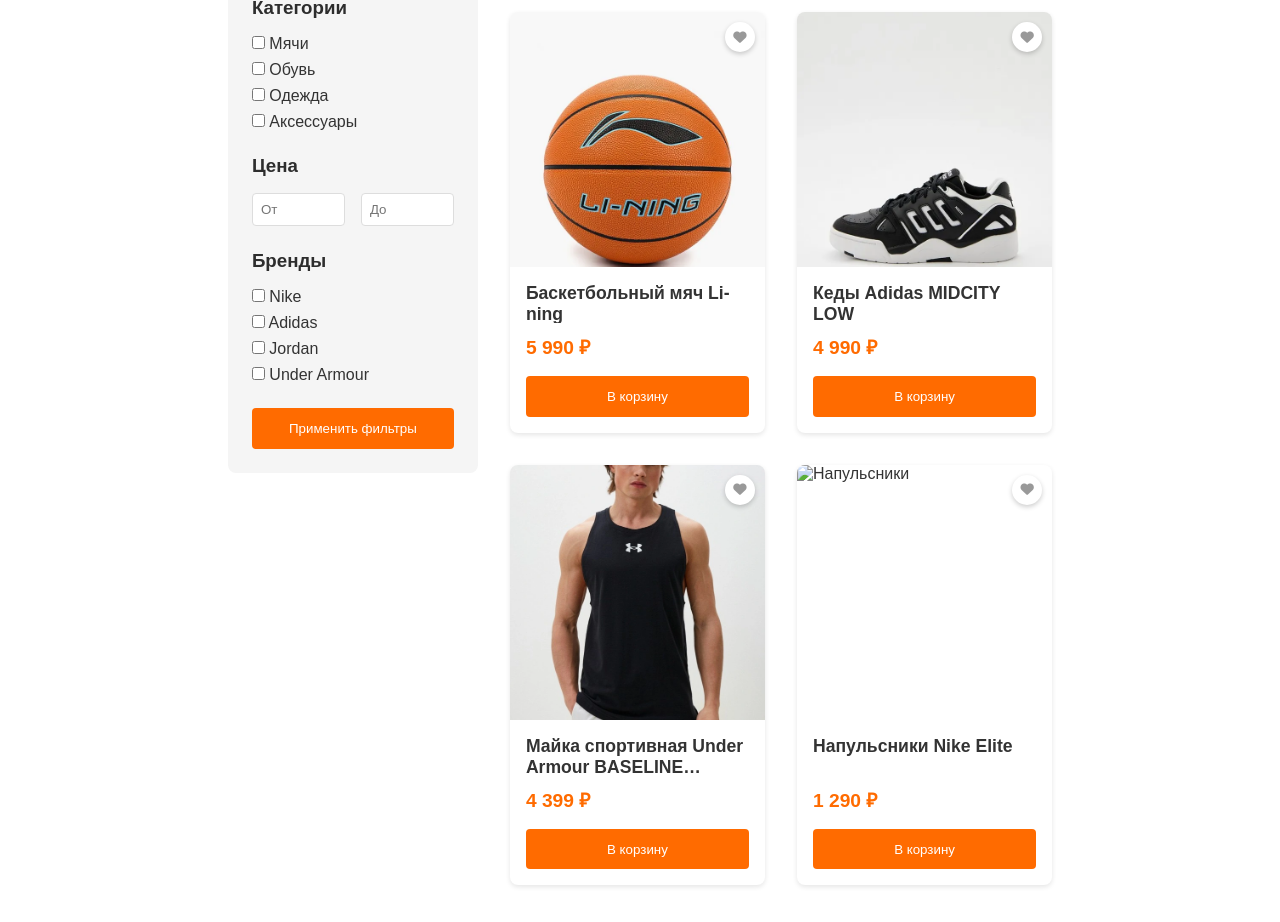
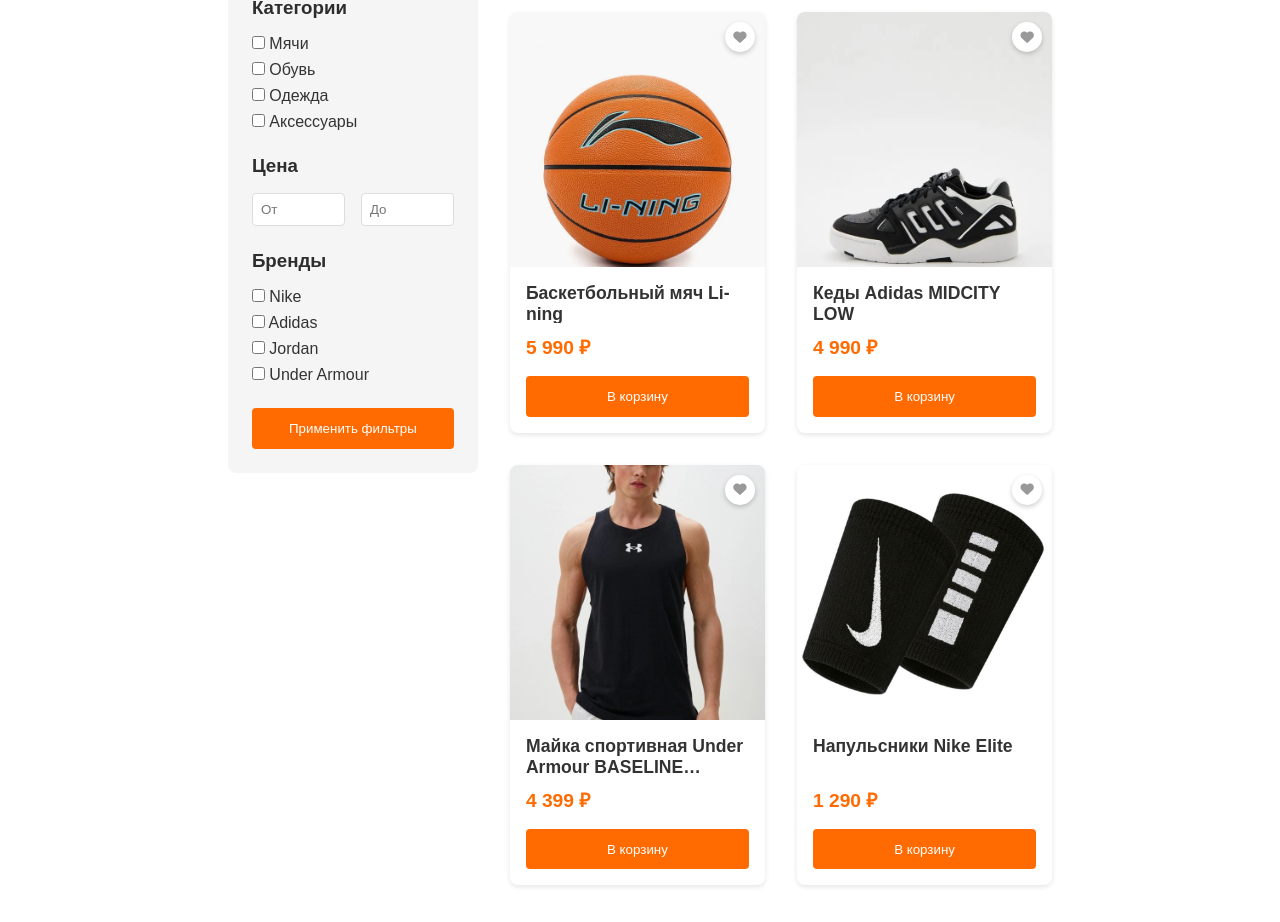
Before and after one commit to artivano/first-project, a plain HTML site: page catalog.html in a window 1280 px wide. Shown: the part 169-1091 px from the top of the page. Drawn offline with Linux system fonts and the light colour scheme.

Commit message:
Update catalog.html

```diff
--- a/catalog.html
+++ b/catalog.html
@@ -38,7 +38,7 @@
                     <li><input type="checkbox" id="balls"> <label for="balls">Мячи</label></li>
                     <li><input type="checkbox" id="shoes"> <label for="shoes">Обувь</label></li>
                     <li><input type="checkbox" id="clothing"> <label for="clothing">Одежда</label></li>
-                    <li><input type="checkbox" id="accessories"> <label for="accessories">Аксессуары</label></li>
+                    <li><input type="checkbox" id="accesories"> <label for="accesories">Аксессуары</label></li>
                 </ul>
             </div>
 
@@ -114,7 +114,7 @@
                 </div>
                 <div class="product-card">
                     <div class="product-image">
-                        <img src="images/products/accessories1.webp" alt="Напульсники">
+                        <img src="images/products/accesories.webp" alt="Напульсники">
                         <button class="favorite-btn"><i class="fas fa-heart"></i></button>
                     </div>
                     <div class="product-info">
```
